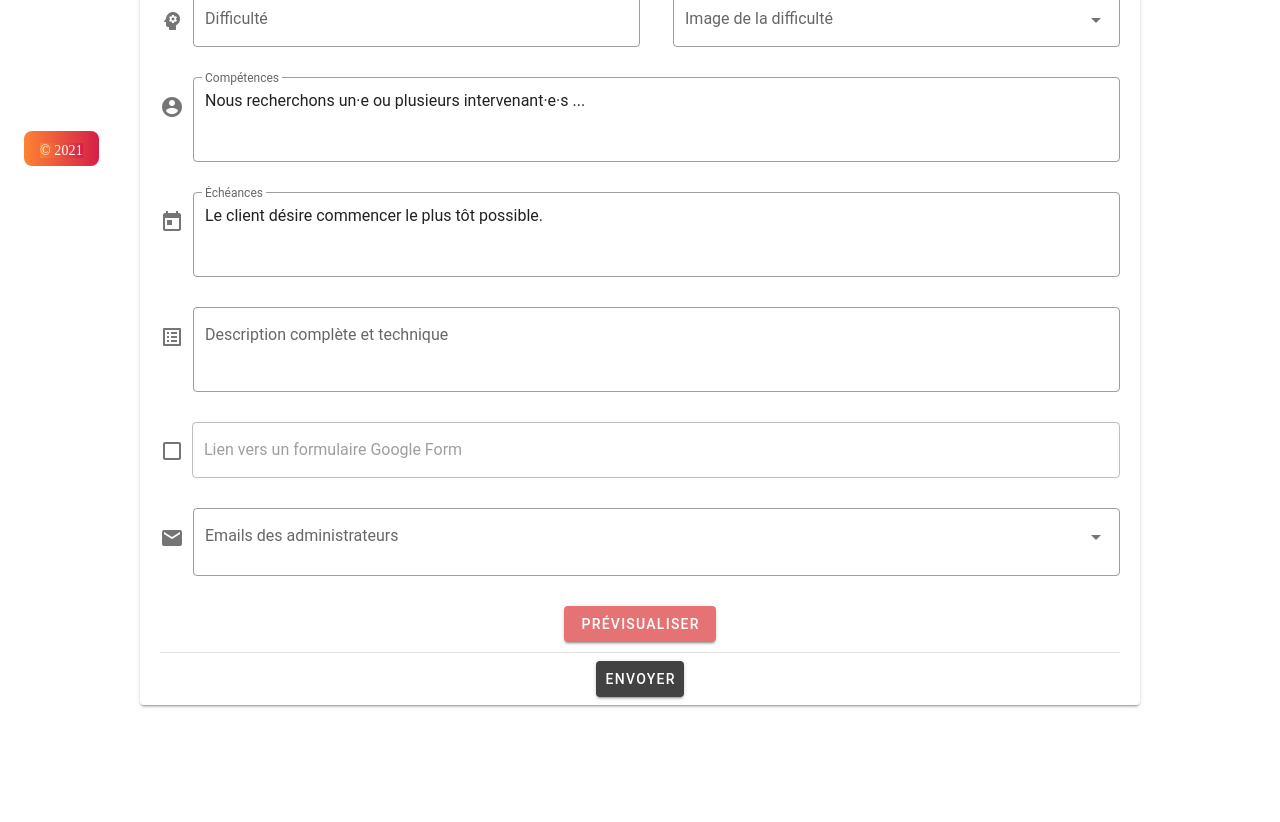
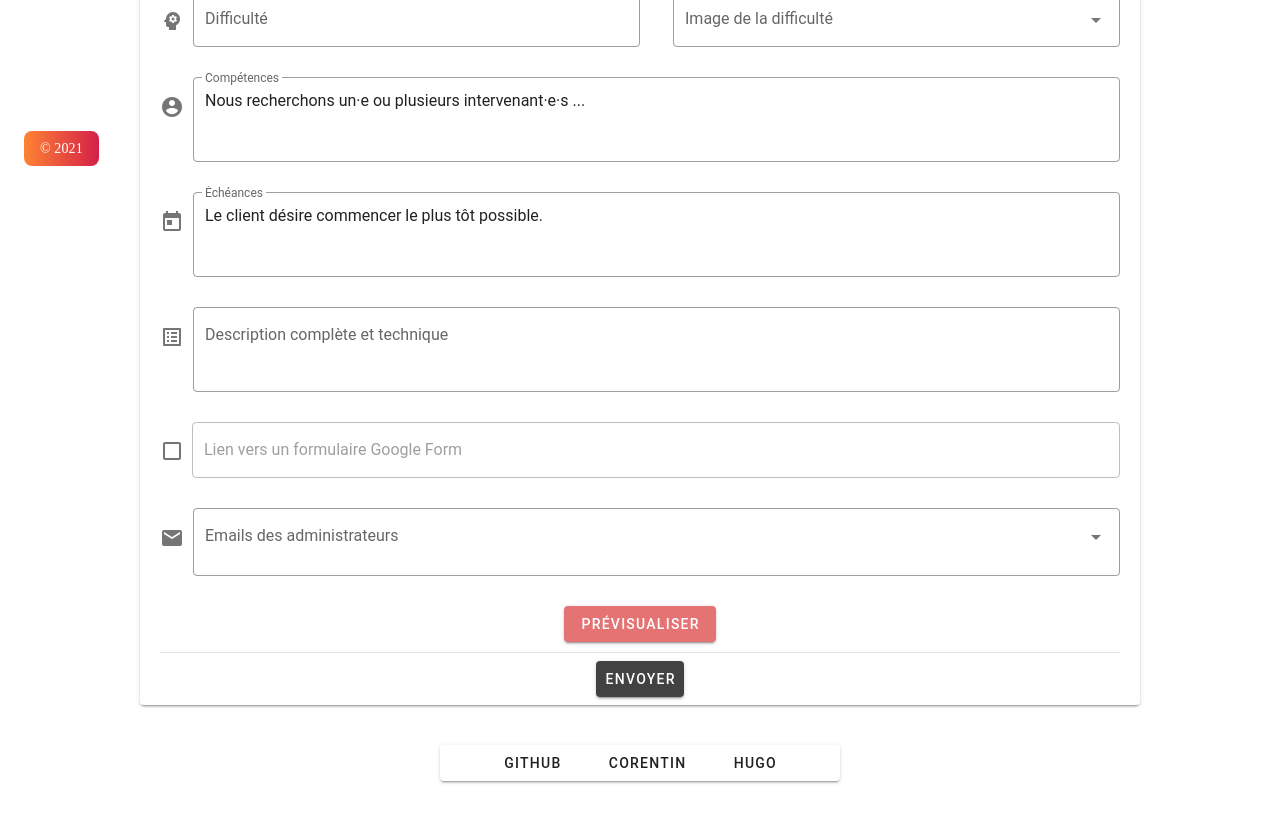
Before and after one commit to corentin-ryr/Intranet-Mailchimp, a Vue app in the folder mailchimp-frontend/: page / in a window 1280 px wide. Shown: the part 620-1442 px from the top of the page. Before the commit the page ends 1410 px from the top, so only its background shows below. Built offline with nearby package versions, Linux system fonts and the light colour scheme; no server answers; the HTML template or start-up script is replaced by a standard one; a web font is replaced by a local one.

Commit message:
fix UI and add credits

```diff
--- a/mailchimp-frontend/src/App.vue
+++ b/mailchimp-frontend/src/App.vue
@@ -1,6 +1,6 @@
 <template>
 	<v-app>
-		<v-app-bar app id="UI" clipped-left flat>
+		<v-app-bar app id="UI" color="white" clipped-left dark>
 			<v-img
 				class="mx-2"
 				src="./assets/logo_long.svg"
@@ -32,9 +32,9 @@
 			</v-container>
 		</v-main>
 		<v-footer id="UI" app>
-			<v-card id="gradient" class="ma-2 rounded-lg clickable" elevation="0" max-height="35">
-				<v-card-text class="mt-n2  ">
-					<span id="gradient" style="font-family: 'Avenir Next Regular'"
+			<v-card id="gradient" class="d-flex align-center ma-2 rounded-lg" elevation="0" max-height="35">
+				<v-card-text>
+					<span style="font-family: 'Avenir Next Regular'; color: white"
 						>&copy; {{ new Date().getFullYear() }}</span
 					>
 				</v-card-text>
--- a/mailchimp-frontend/src/components/MailForm.vue
+++ b/mailchimp-frontend/src/components/MailForm.vue
@@ -259,6 +259,25 @@
 				</h1>
 			</div>
 		</div>
+
+		<div>
+			<v-card class="mx-auto" width="400">
+				<v-row align="center" justify= "space-around" class="ma-10">
+				<v-btn text class="d-flex align-center" href='https://github.com/corentin-ryr/Intranet-Mailchimp'>
+					Github
+				</v-btn>
+				<v-btn text class="d-flex align-center" href='https://www.linkedin.com/in/corentin-royer-a67a90159/'>
+					Corentin
+				</v-btn>
+				<v-btn text class="d-flex align-center" href='https://www.linkedin.com/in/hugo-queinnec/'>
+					Hugo
+				</v-btn>
+				</v-row>
+			</v-card>
+
+		</div>
+
+
 	</div>
 </template>
 
@@ -571,7 +590,7 @@
 					`;
 				}
 
-				contentMailTo = "mailto:"+contactList;
+				contentMailTo = "mailto:";
 					for (var i1=0; i1<contactList.length; i1++){
 					var mail0 = contactList[i1];
 					contentMailTo += mail0 + ",";
```
